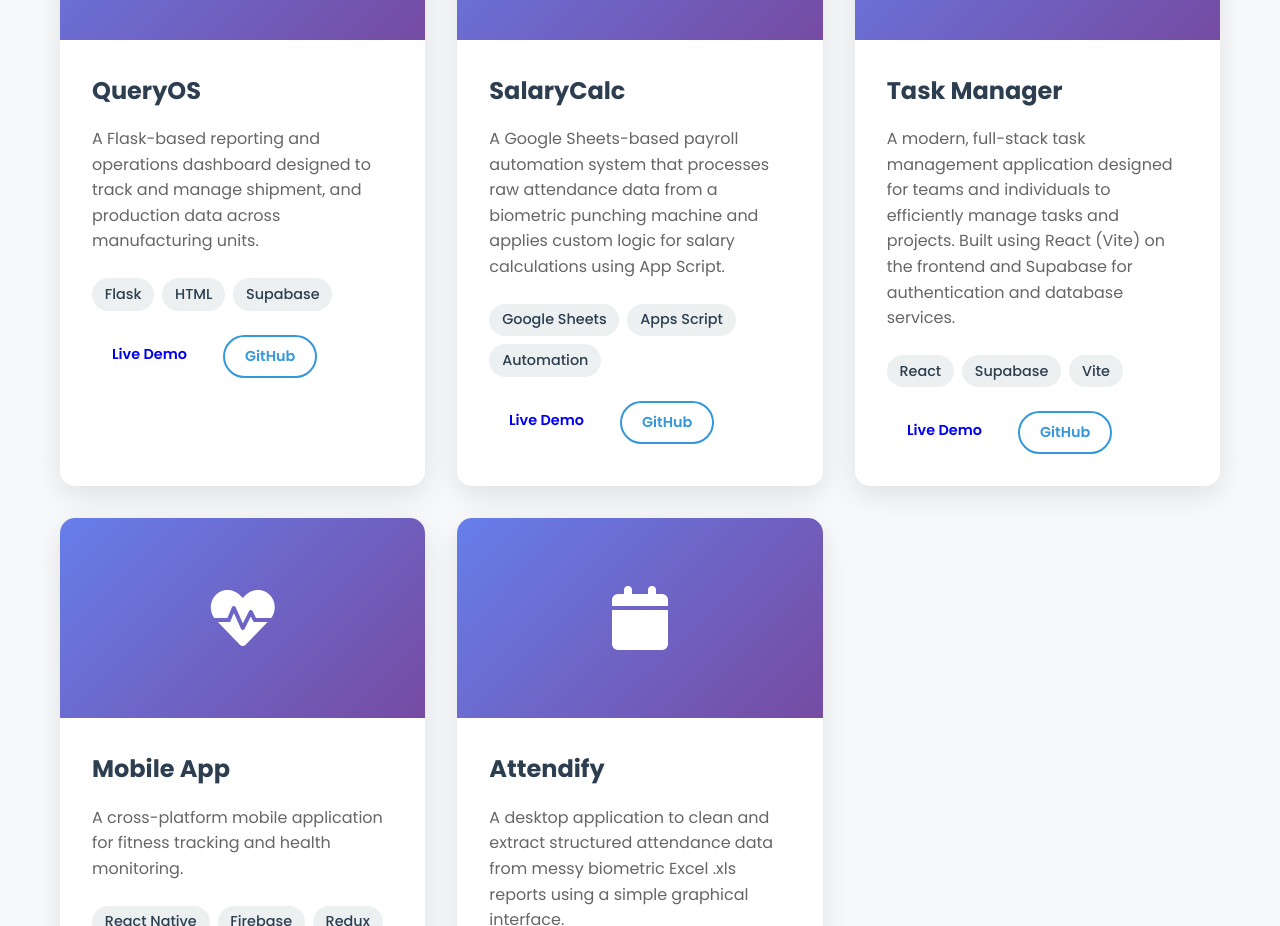
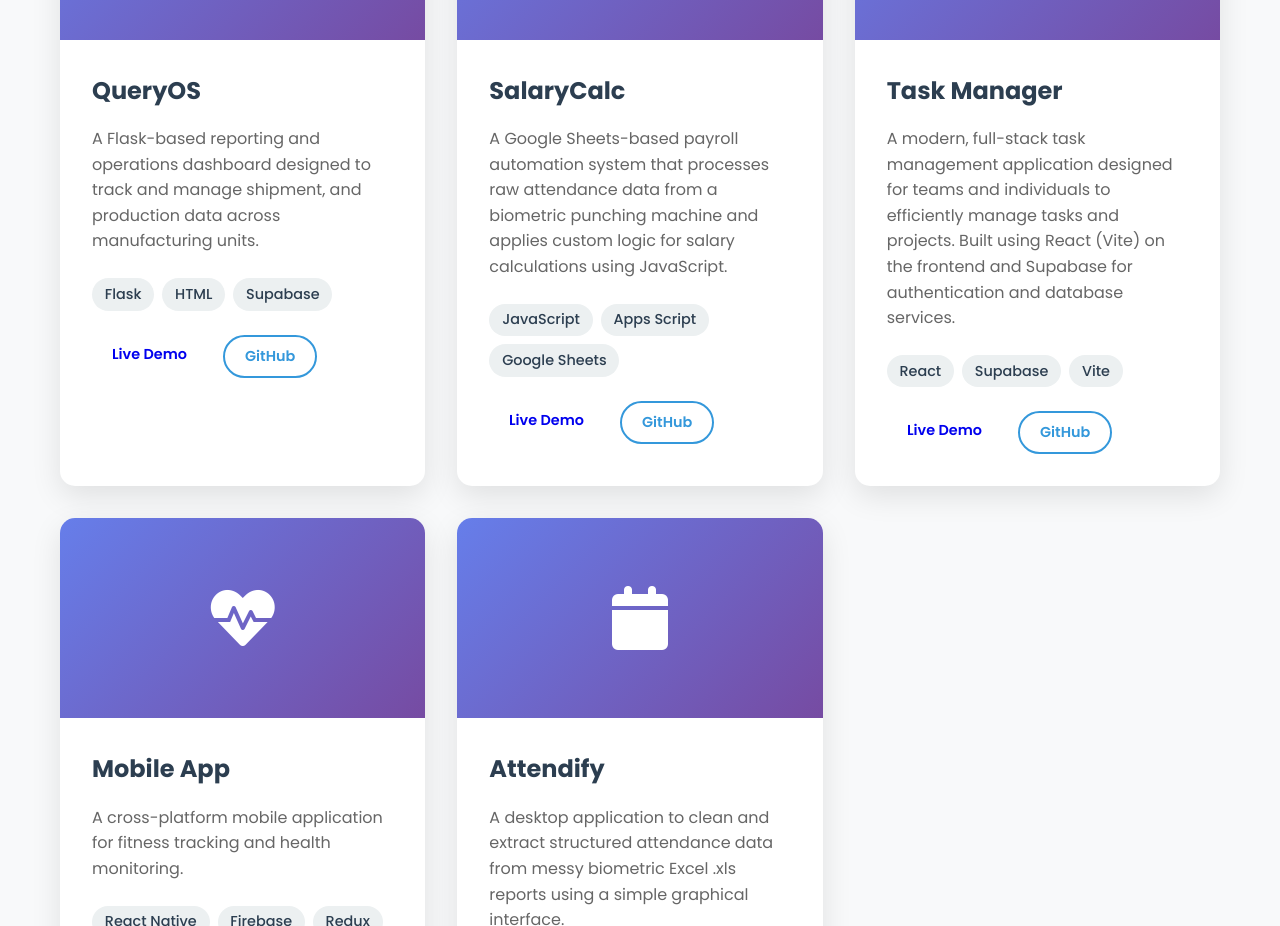
Before and after one commit to y-rajeev/portfolio, a website: page index.html in a window 1280 px wide. Shown: the part 2880-3806 px from the top of the page. Drawn offline with Linux system fonts and the light colour scheme.

Commit message:
content changed

```diff
--- a/index.html
+++ b/index.html
@@ -264,15 +264,15 @@
                     </div>
                     <div class="project-content">
                         <h3>SalaryCalc</h3>
-                        <p>A Google Sheets-based payroll automation system that processes raw attendance data from a biometric punching machine and applies custom logic for salary calculations using App Script.</p>
+                        <p>A Google Sheets-based payroll automation system that processes raw attendance data from a biometric punching machine and applies custom logic for salary calculations using JavaScript.</p>
                         <div class="project-tech">
+                            <span>JavaScript</span>
+                            <span>Apps Script</span>
                             <span>Google Sheets</span>
-                            <span>Apps Script</span>
-                            <span>Automation</span>
                         </div>
                         <div class="project-links">
                             <a href="#" class="btn btn-small" target="_blank">Live Demo</a>
-                            <a href="#" class="btn btn-small btn-outline" target="_blank">GitHub</a>
+                            <a href="https://github.com/y-rajeev/SalaryCalc.git" class="btn btn-small btn-outline" target="_blank">GitHub</a>
                         </div>
                     </div>
                 </div>
```
